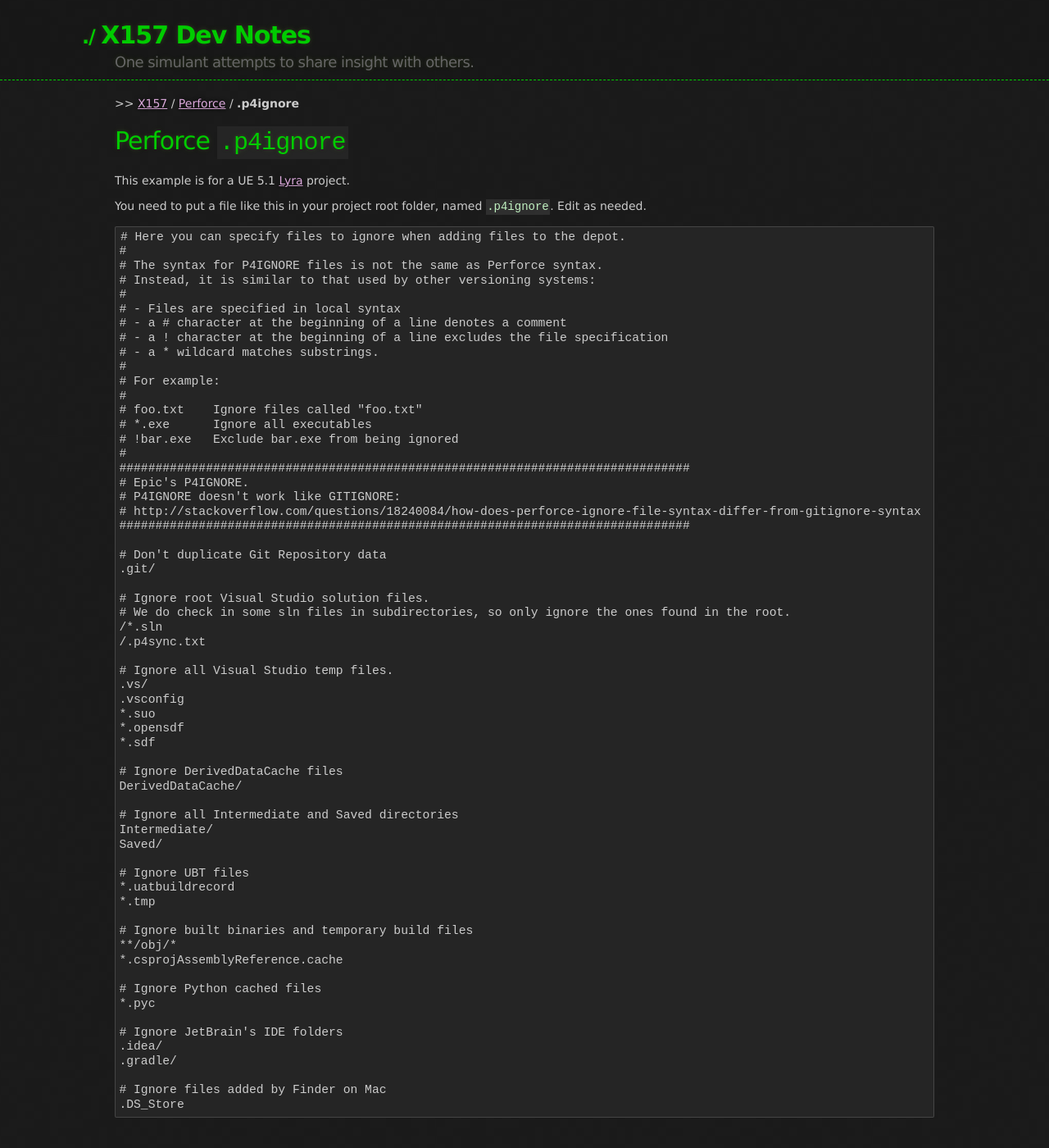
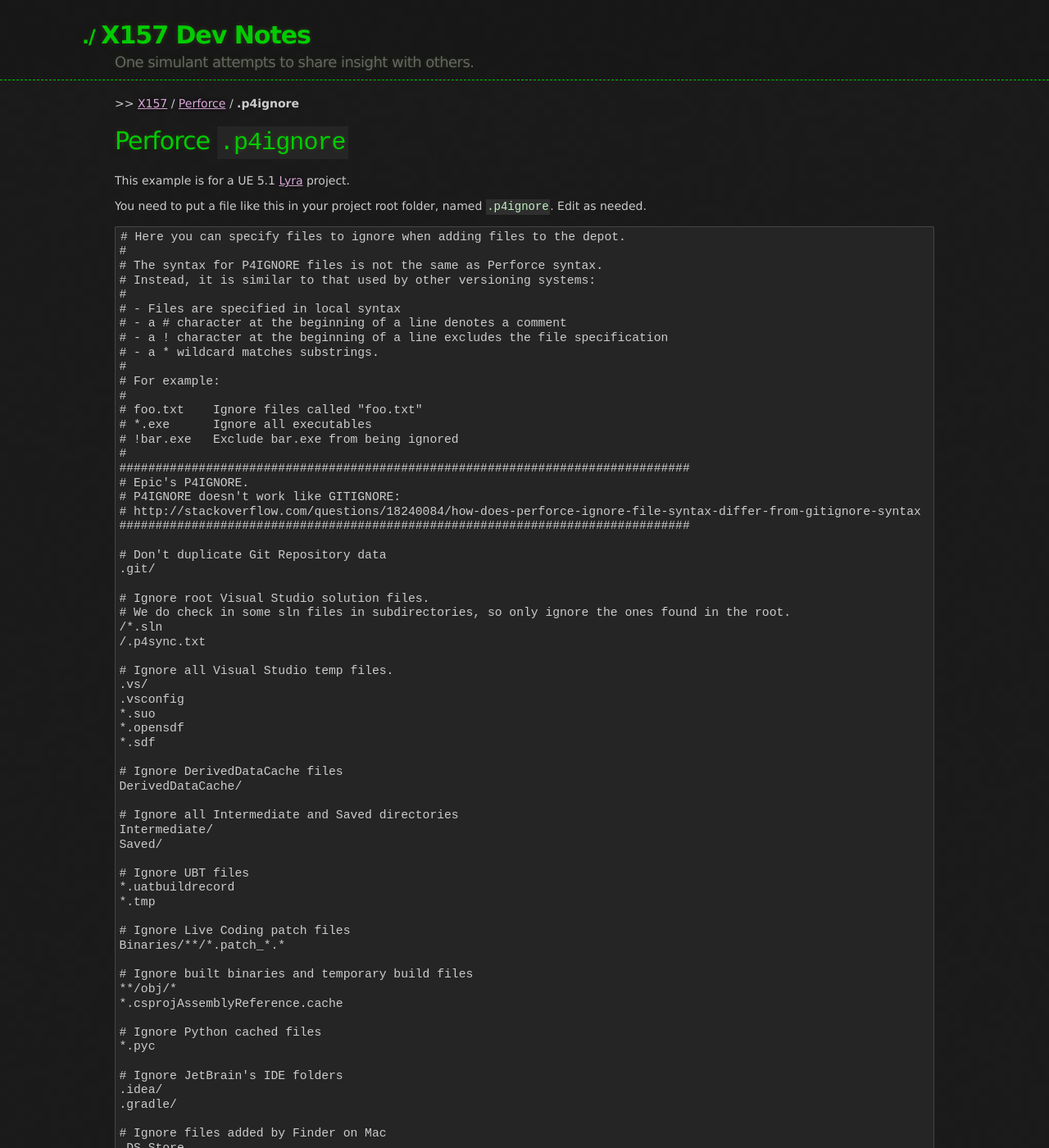
Before and after one commit to x157/x157.github.io, a Jekyll site: the page built from Perforce/p4ignore.md, in a window 1280 px wide and 1400 px high. Shown: the whole window at 82% size. Built offline with Jekyll 4.4.1, drawn with Linux system fonts in a browser that asks for light colours.

Commit message:
Ignore Live Coding patch files

```diff
--- a/Perforce/p4ignore.md
+++ b/Perforce/p4ignore.md
@@ -63,6 +63,9 @@
 *.uatbuildrecord
 *.tmp
 
+# Ignore Live Coding patch files
+Binaries/**/*.patch_*.*
+
 # Ignore built binaries and temporary build files
 **/obj/*
 *.csprojAssemblyReference.cache
```
